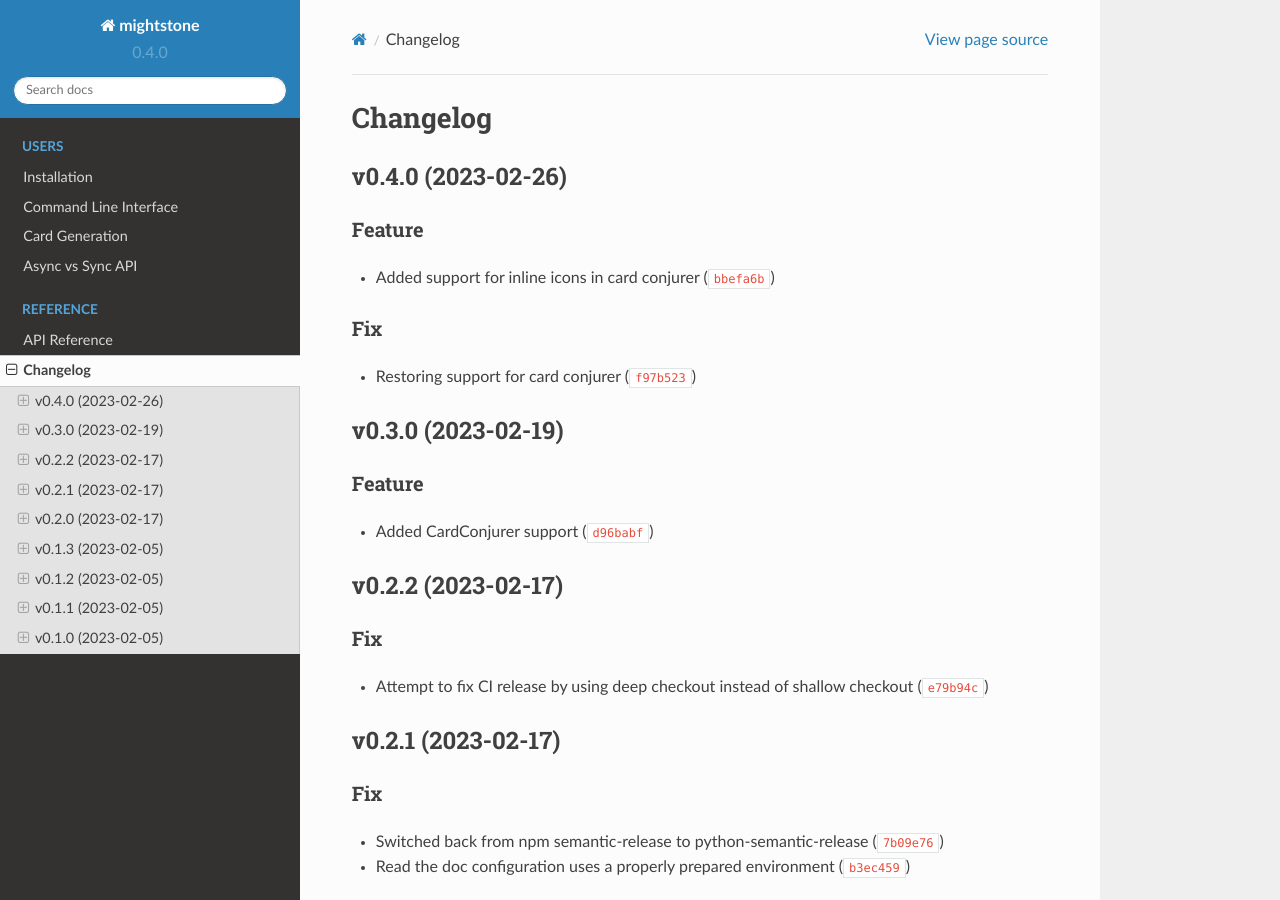
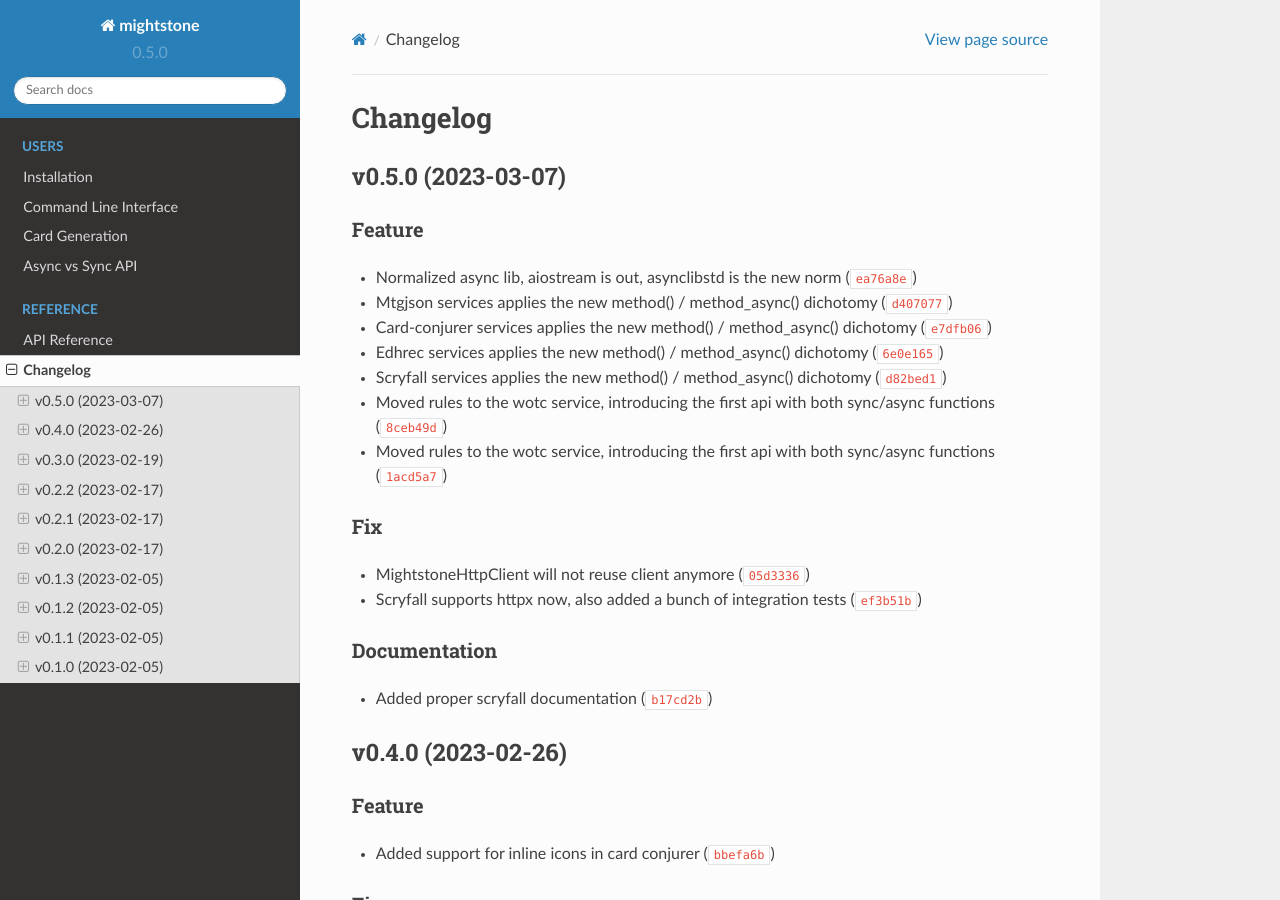
Before and after one commit to Guibod/mightstone, a Sphinx documentation site: the page built from docs/source/reference/changelog.rst, in a window 1280 px wide and 900 px high. Built offline with Sphinx 7.4.7 and the Read the Docs theme 2.0.0, drawn with Linux system fonts in a browser that asks for light colours.

Commit message:
0.5.0
Automatically generated by python-semantic-release

```diff
--- a/CHANGELOG.md
+++ b/CHANGELOG.md
@@ -1,6 +1,23 @@
 # Changelog
 
 <!--next-version-placeholder-->
+
+## v0.5.0 (2023-03-07)
+### Feature
+* Normalized async lib, aiostream is out, asynclibstd is the new norm ([`ea76a8e`](https://github.com/Guibod/mightstone/commit/ea76a8e9461b4b73039d3b39831975ab8e09503e))
+* Mtgjson services applies the new method() / method_async() dichotomy ([`d407077`](https://github.com/Guibod/mightstone/commit/d40707770b50aef01026fe37605ba2bd1fddb2dc))
+* Card-conjurer services applies the new method() / method_async() dichotomy ([`e7dfb06`](https://github.com/Guibod/mightstone/commit/e7dfb06f42817ed364cae27da1e9abf879490b9f))
+* Edhrec services applies the new method() / method_async() dichotomy ([`6e0e165`](https://github.com/Guibod/mightstone/commit/6e0e1659a1ea551039793643986d9f40cc7129f9))
+* Scryfall services applies the new method() / method_async() dichotomy ([`d82bed1`](https://github.com/Guibod/mightstone/commit/d82bed1de264658cd3dfde025e96d48983cb725a))
+* Moved rules to the wotc service, introducing the first api with both sync/async functions ([`8ceb49d`](https://github.com/Guibod/mightstone/commit/8ceb49d8cc1ea1e54f991b809717f4fbe5b81176))
+* Moved rules to the wotc service, introducing the first api with both sync/async functions ([`1acd5a7`](https://github.com/Guibod/mightstone/commit/1acd5a71a41b3cca8bc295fb5cb20033ecc21157))
+
+### Fix
+* MightstoneHttpClient will not reuse client anymore ([`05d3336`](https://github.com/Guibod/mightstone/commit/05d333620b506a7d05d74a8d3a7b9757800a5ecf))
+* Scryfall supports httpx now, also added a bunch of integration tests ([`ef3b51b`](https://github.com/Guibod/mightstone/commit/ef3b51bcea71d714d3effdb0e54b424202d34062))
+
+### Documentation
+* Added proper scryfall documentation ([`b17cd2b`](https://github.com/Guibod/mightstone/commit/b17cd2bca2f3ec69075ff2fa55a716124a180bc6))
 
 ## v0.4.0 (2023-02-26)
 ### Feature
--- a/docs/source/conf.py
+++ b/docs/source/conf.py
@@ -23,7 +23,7 @@ sys.path.insert(0, os.path.dirname(os.path.dirname((os.path.abspath(".")))))
 project = "mightstone"
 copyright = "2022, Guillaume Boddaert"
 author = "Guillaume Boddaert"
-version = "0.4.0"
+version = "0.5.0"
 
 # -- General configuration ---------------------------------------------------
 
--- a/pyproject.toml
+++ b/pyproject.toml
@@ -1,6 +1,6 @@
 [tool.poetry]
 name = "mightstone"
-version = "0.4.0"
+version = "0.5.0"
 description = "A library manage all things Magic The Gathering related in python"
 authors = ["Guillaume Boddaert"]
 # Use identifier from https://spdx.org/licenses/
```
